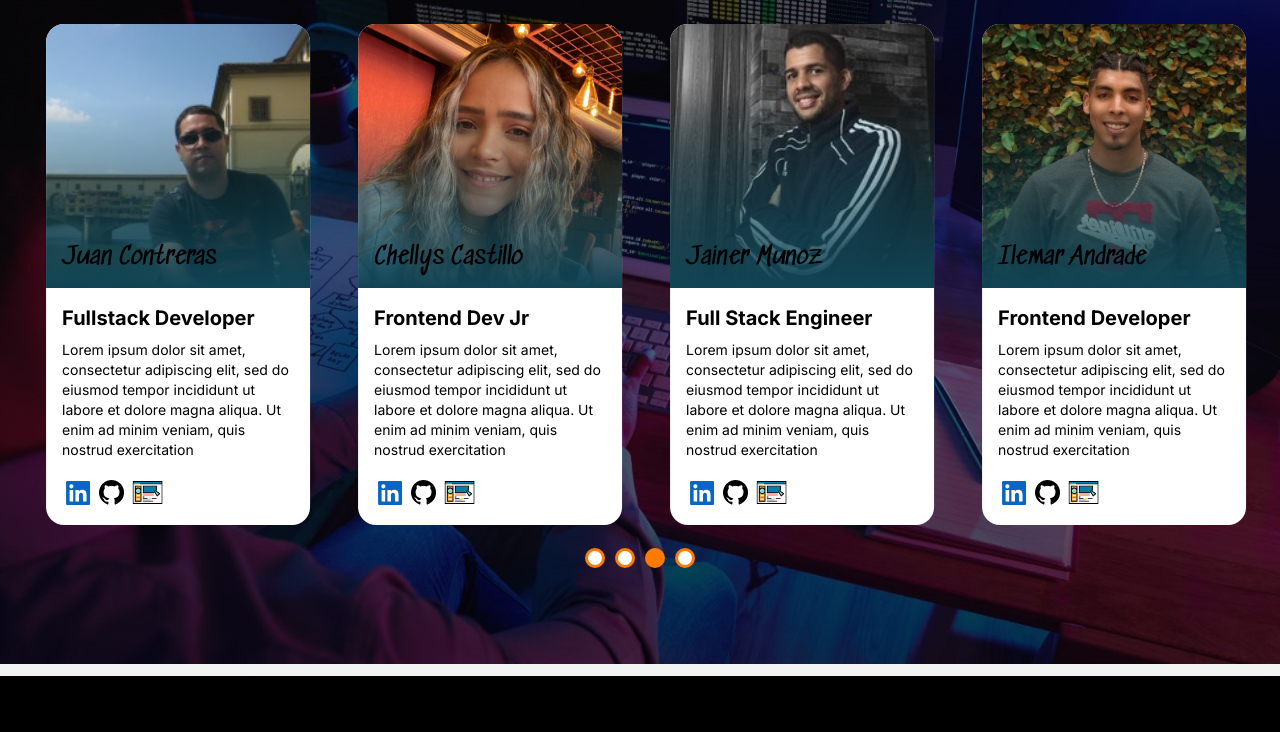
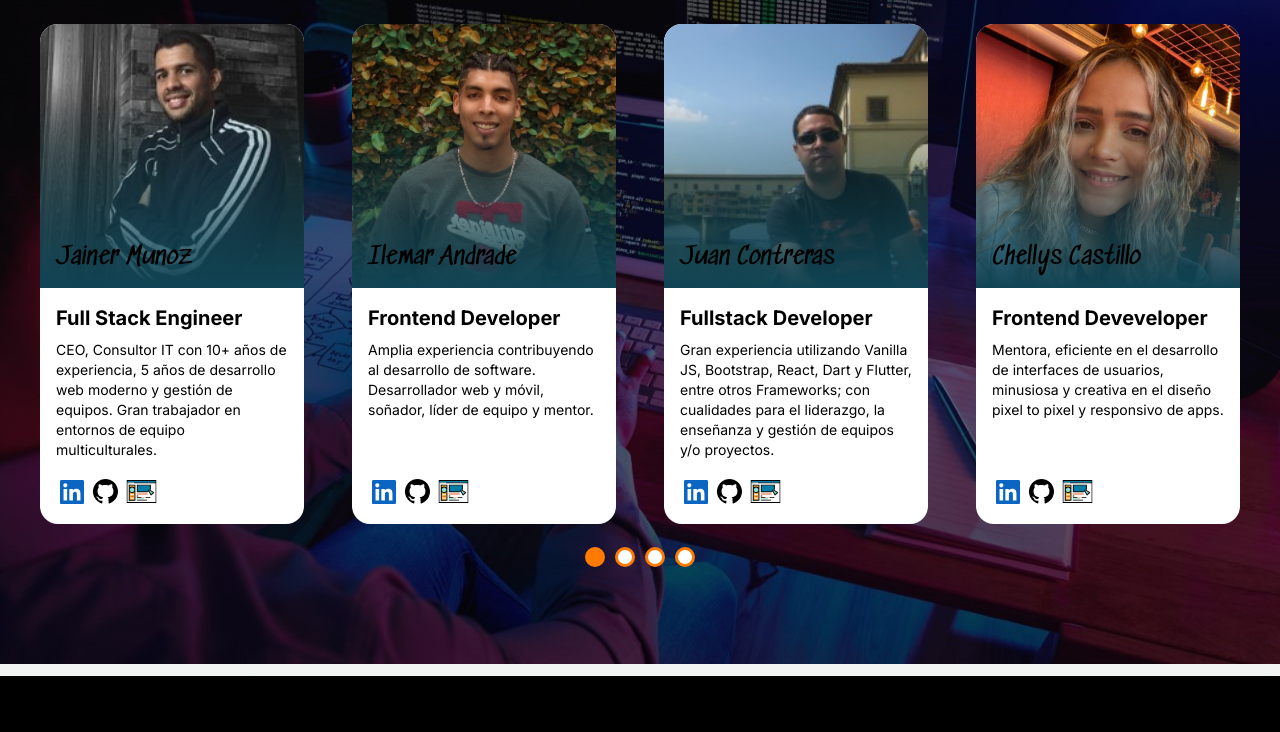
Before and after one commit to ilemarandrade/landing-swordvoice-2.0, a Next.js app: page / in a window 1280 px wide. Shown: the part 2710-3442 px from the top of the page. Built offline with nearby package versions, Linux system fonts and the light colour scheme.

Commit message:
feat: add descriptions and enhance carousel

```diff
--- a/src/components/SwordVoicesCarousel/index.tsx
+++ b/src/components/SwordVoicesCarousel/index.tsx
@@ -31,7 +31,7 @@ const SwordVoicesModule =()=>{
           settings: {
             slidesToShow: 3,
             slidesToScroll: 1,
-            infinite: false
+            autoplay: true
           },
         },
         {
@@ -39,6 +39,7 @@ const SwordVoicesModule =()=>{
           settings: {
             slidesToShow: 2,
             slidesToScroll: 1,
+            autoplay: true
           },
         },
         {
@@ -46,10 +47,11 @@ const SwordVoicesModule =()=>{
           settings: {
             slidesToShow: 1,
             slidesToScroll: 1,
+            autoplay: true
           },
         },
       ],
-      autoplay: true,
+      autoplay: false,
       autoplaySpeed: 3000,
       pauseOnHover: true,
     };
@@ -65,7 +67,7 @@ const SwordVoicesModule =()=>{
               name={swordvoice.name}
               photo={swordvoice.photo}
               rol={swordvoice.rol}
-              description="Lorem ipsum dolor sit amet, consectetur adipiscing elit, sed do eiusmod tempor incididunt ut labore et dolore magna aliqua. Ut enim ad minim veniam, quis nostrud exercitation"
+              description={swordvoice.description}
             />
           ))}
         </Slider>
--- a/src/components/SwordvoicesCard/index.tsx
+++ b/src/components/SwordvoicesCard/index.tsx
@@ -42,14 +42,14 @@ const SwordvoicesCard = ({
           {name}
         </Typography>
       </div>
-      <div className="h-[50%] p-4">
+      <div className="h-[50%] min-h-[236px] p-4">
         <Typography variant="h6" className="text-black font-bold mb-2">
           {rol}
         </Typography>
         <Typography variant="small" className="text-black">
           {description}
         </Typography>
-        <div className="flex justify-start items-center mt-4">
+        <div className="flex justify-start items-center mt-4 absolute bottom-10">
           <Link href={linkedin}>
             <LinkedinIcon width={32} height={32} color="#0A66C2" />
           </Link>
--- a/src/constants/swordvoices.tsx
+++ b/src/constants/swordvoices.tsx
@@ -3,7 +3,7 @@ const swordvoices = [
         photo: "/swordvoices/jainer.jpeg",
         name: "Jainer Munoz",
         description:
-          "Lorem ipsum dolor sit amet, consectetur adipiscing elit, sed do eiusmod tempor incididunt ut labore et dolore magna aliqua. Ut enim ad minim veniam, quis nostrud exercitation",
+          "CEO, Consultor IT con 10+ años de experiencia, 5 años de desarrollo web moderno y gestión de equipos. Gran trabajador en entornos de equipo multiculturales.",
         rol: "Full Stack Engineer",
         linkedin: "https://www.linkedin.com/in/jainer-munoz/",
         github: "https://github.com/Yireh2016",
@@ -13,7 +13,7 @@ const swordvoices = [
         photo: "/swordvoices/ilemar.jpg",
         name: "Ilemar Andrade",
         description:
-          "Lorem ipsum dolor sit amet, consectetur adipiscing elit, sed do eiusmod tempor incididunt ut labore et dolore magna aliqua. Ut enim ad minim veniam, quis nostrud exercitation",
+          "Amplia experiencia contribuyendo al desarrollo de software. Desarrollador web y móvil, soñador, líder de equipo y mentor.",
         rol: "Frontend Developer",
         linkedin: "https://www.linkedin.com/in/ilemar-andrade-0b261818b/",
         github: "https://github.com/ilemarandrade",
@@ -23,7 +23,7 @@ const swordvoices = [
         photo: "/swordvoices/juan.jpeg",
         name: "Juan Contreras",
         description:
-          "Lorem ipsum dolor sit amet, consectetur adipiscing elit, sed do eiusmod tempor incididunt ut labore et dolore magna aliqua. Ut enim ad minim veniam, quis nostrud exercitation",
+          "Gran experiencia utilizando Vanilla JS, Bootstrap, React, Dart y Flutter, entre otros Frameworks; con cualidades para el liderazgo, la enseñanza y gestión de equipos y/o proyectos.",
         rol: "Fullstack Developer",
         linkedin: "https://www.linkedin.com/in/contrerasjuanc/",
         github: "https://github.com/contrerju",
@@ -33,8 +33,8 @@ const swordvoices = [
       photo: "/swordvoices/chellys.jpg",
       name: "Chellys Castillo",
       description:
-        "Lorem ipsum dolor sit amet, consectetur adipiscing elit, sed do eiusmod tempor incididunt ut labore et dolore magna aliqua. Ut enim ad minim veniam, quis nostrud exercitation",
-      rol: "Frontend Dev Jr",
+        "Mentora, eficiente en el desarrollo de interfaces de usuarios, minusiosa y creativa en el diseño pixel to pixel y responsivo de apps.",
+      rol: "Frontend Deveveloper",
       linkedin: "https://www.linkedin.com/in/chellys-castillo/",
       github: "https://github.com/chellysA",
       portfolio: "https://chellys-castillo-portfolio.vercel.app/",
```
